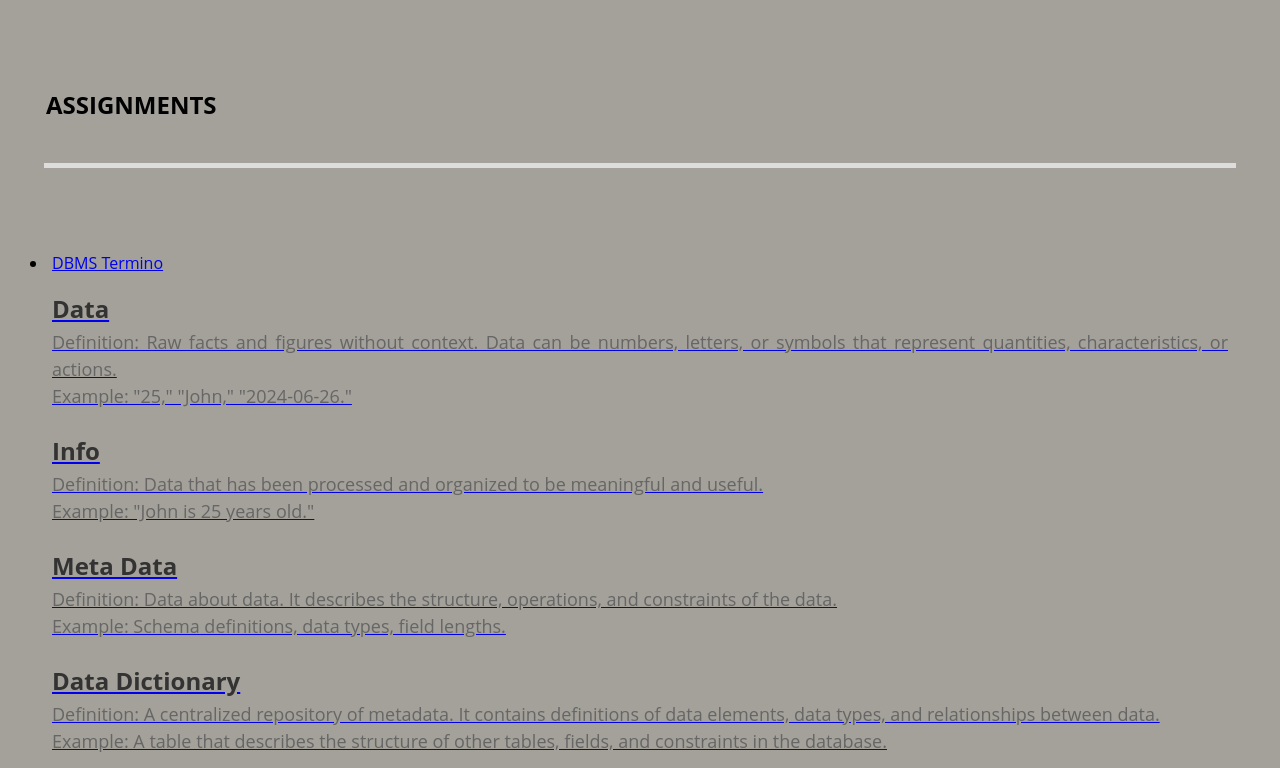
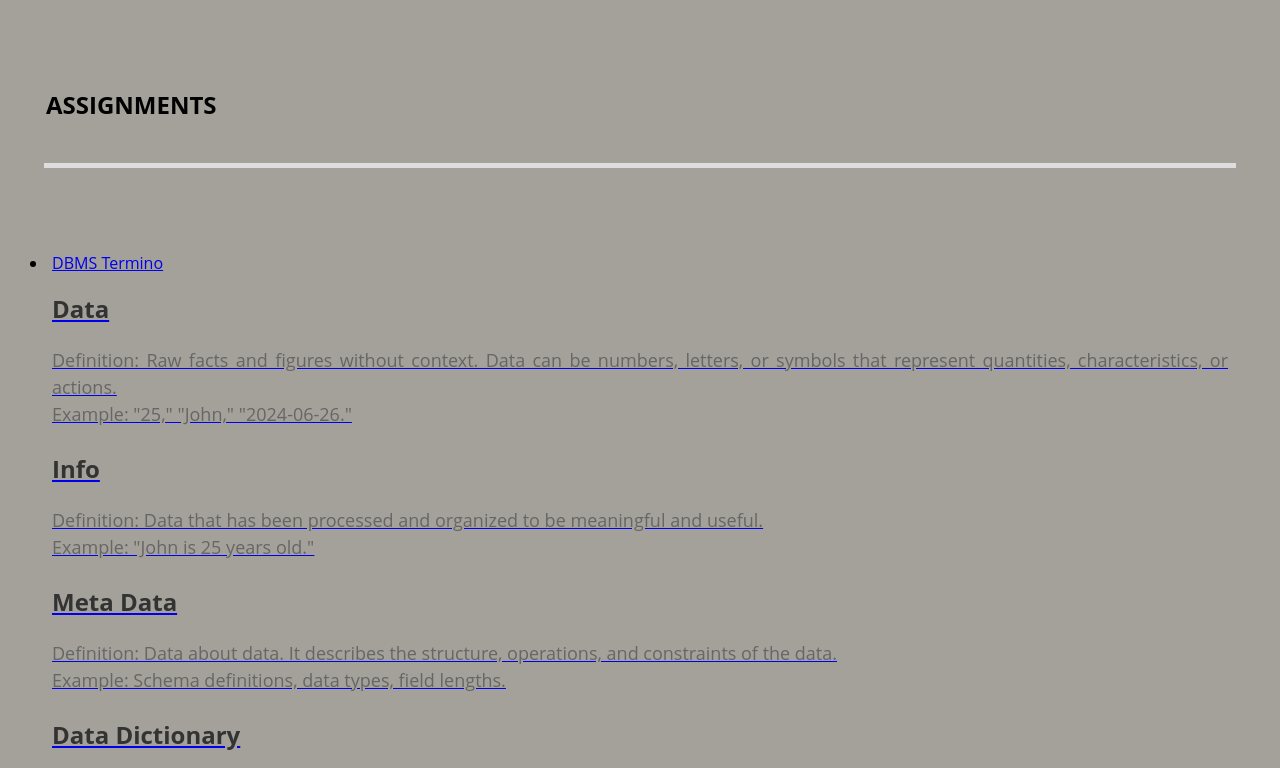
Before and after one commit to bishal011111/dbms, a plain HTML site: page assignments.html in a window 1280 px wide. Shown: the top 768 px of the page. Drawn offline with Linux system fonts and the light colour scheme.

Commit message:
Update assignments.css

```diff
--- a/assignments.css
+++ b/assignments.css
@@ -16,10 +16,6 @@ p {
     font-size: 18px;
     line-height: 1.5;
     color: #666;
-}
-
-h1 + p {
-    margin-top: -10px;
 }
 
 hr {
```
